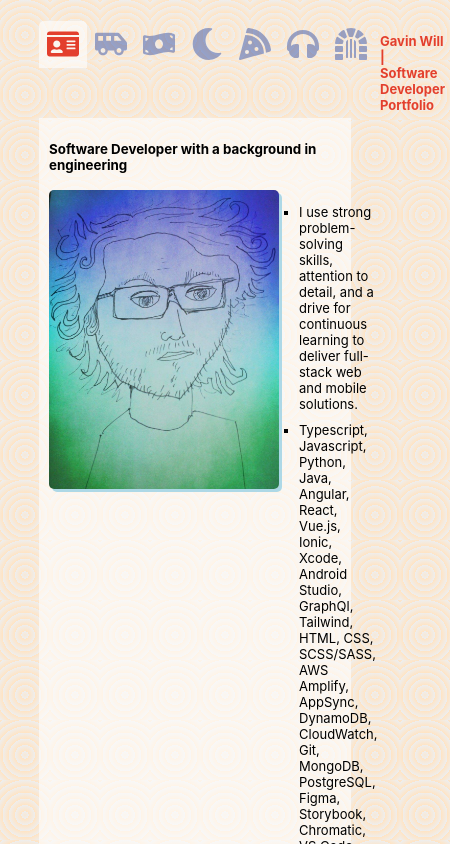
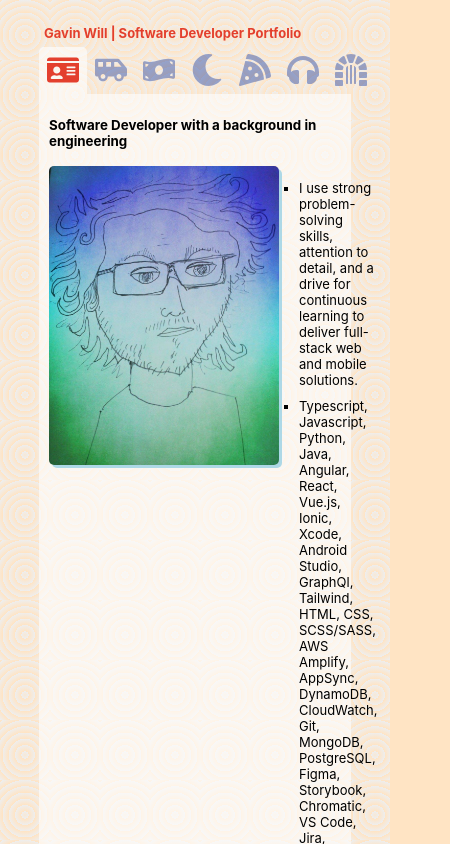
Before and after one commit to lushpurr/gjw_profile, a React (Create React App) app: page / in a window 390 px wide. Shown: the top 844 px of the page, 450 px wide, since content can reach past the window. Built offline with nearby package versions, Linux system fonts and the light colour scheme.

Commit message:
update nav bar for small screen

```diff
--- a/src/components/ProjectNav.css
+++ b/src/components/ProjectNav.css
@@ -10,6 +10,20 @@ h2{
 .nav {
     display: flex;
     flex-direction: row;
+    align-items: center;
+
+}
+
+@media (max-width: 768px) {
+    .nav {
+        flex-direction: column-reverse;
+        align-items: unset;
+    }
+}
+
+.nav-list {
+    display: flex;
+    flex-direction: row;
     list-style:none;
     margin-top: 8px;
     /* margin-block-start: 0em!important; */
@@ -20,7 +34,7 @@ h2{
 }
 
 
-.nav ul {
+.nav-list ul {
     margin:none;
     border:none;
     margin-block-start: 0em!important;
@@ -47,7 +61,7 @@ h2{
 
 
 }
-.nav a{
+.nav-list a{
     padding:8px 8px 0 8px;
     font-size:xx-large;
     color: rgb(60 88 171);
@@ -56,11 +70,11 @@ h2{
 
 }
 
-.nav a:hover {
+.nav-list a:hover {
     color: rgb(227, 63, 45);
 }
 
-.nav li:last-of-type a {
+.nav-list li:last-of-type a {
   border-top-right-radius: 5px;
 }
 
--- a/src/components/ProjectNav.js
+++ b/src/components/ProjectNav.js
@@ -18,19 +18,22 @@ function ProjectNav(){
 
     const location = useLocation()
     // const [isLocked, setIsLocked] = useState(false);
-    const [selectedIndex, setSelectedIndex] = useState(null);
+    const [selectedIndex, setSelectedIndex] = useState(0);
     const [hoverIndex, setHoverIndex] = useState(null)
     useEffect(() => {
         const currentIndex = navItems.findIndex(item => location.pathname === item.to);
+        if(currentIndex !== -1){
         setSelectedIndex(currentIndex);
+
+        }
         // setIsLocked(true);
     }, [location.pathname]);
 
     return(
-        <nav className='Nav'>
+        <nav className='nav'>
             {/* <h2>Gavin Will | Software Developer Portfolio</h2> */}
 
-            <ul className='nav'>
+            <ul className='nav-list'>
                 {navItems.map((item, index) => (
                 <li key={index}>
                 <NavLink
@@ -48,9 +51,11 @@ function ProjectNav(){
             ))}
 
 
-                <h3 className={(hoverIndex !== null &&  hoverIndex !== selectedIndex)? 'selected-title opacity' : 'selected-title'}>{(selectedIndex !== null || hoverIndex !== null) && <div className="hover-title">{hoverIndex !== null?navItems[hoverIndex].title : navItems[selectedIndex].title}</div>}</h3>
 
             </ul>
+
+            <h3 className={(hoverIndex !== null &&  hoverIndex !== selectedIndex)? 'selected-title opacity' : 'selected-title'}>{(selectedIndex !== null || hoverIndex !== null) && <div className="hover-title">{hoverIndex !== null?navItems[hoverIndex].title : navItems[selectedIndex].title}</div>}</h3>
+
 
 
         </nav>
```
